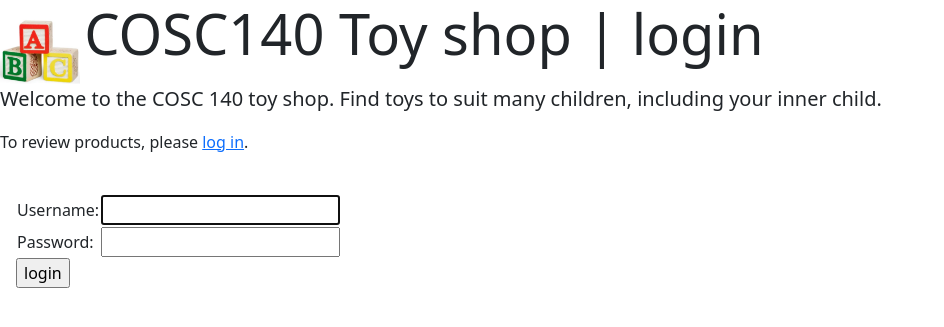
After one commit to cosc140-s22/cosc140-lab5, a Django app: page /login/ in a window 1280 px wide. The commit adds this page. Shown: the top 327 px of the page, without its empty margins (0-944 px from the left). Run offline with Django 4.2, Linux system fonts and the light colour scheme; parts of the project's set-up code (start-up, migrations or seed data) failed here and were passed over.

Commit message:
add login/logout

```diff
--- a/products/static/products.css
+++ b/products/static/products.css
@@ -1,3 +1,7 @@
+section {
+    margin: 1em;
+}
+
 .right {
     text-align: right;
 }
--- a/products/templates/base.html
+++ b/products/templates/base.html
@@ -15,6 +15,14 @@
       Welcome to the COSC 140 toy shop.
       Find toys to suit many children, including your inner child.
       </p>
+      <div>
+      {% if user.is_authenticated %}
+      Welcome, {{ user.username }}. <a class="btn btn-sm btn-primary" href="{% url 'logout' %}">Logout</a>
+      {% else %}
+      To review products, please <a href="{% url 'login' %}?next={{request.path}}">log in</a>.
+      {% endif %}
+      </div>
+      <br>
     </header>
 
     {% block sidebar %}
--- a/products/templates/products/index.html
+++ b/products/templates/products/index.html
@@ -3,8 +3,8 @@
 {% block sidebar %}
 <form method="get" action="{% url 'index' %}">
     {{ form }}
-    <input class="btn btn-primary" type="submit" name="Filter results">
-    <a href="{% url 'index' %}?reset=true" class="btn btn-secondary">Reset filters</a>
+    <input class="btn btn-sm btn-info" type="submit" name="Filter results">
+    <a href="{% url 'index' %}?reset=true" class="btn btn-sm btn-secondary">Reset filters</a>
 </form>
 {% endblock %}
 
--- a/products/templates/products/show.html
+++ b/products/templates/products/show.html
@@ -14,6 +14,6 @@
 {% block footer %}
 <br>
 <div>
-<a class="btn btn-primary" href="{% url 'index' %}">Back to all toys</a>
+<a class="btn btn-sm btn-primary" href="{% url 'index' %}">Back to all toys</a>
 </div>
 {% endblock %}
--- /dev/null
+++ b/products/templates/registration/login.html
@@ -0,0 +1,31 @@
+{% extends "base.html" %}
+
+{% block title %} {{ block.super }} | login {% endblock title %}
+
+{% block content %}
+<section id="main">
+    {% if form.errors %}
+        <p>Your username and password didn't match. Please try again.</p>
+    {% endif %}
+
+    {% if next %}
+      {% if user.is_authenticated %}
+        <p>Your account doesn't have access to this page. To proceed, please login with an account that has access.</p>
+      {% else %}
+        <p>Please login to see this page.</p>
+      {% endif %}
+    {% endif %}
+    <form method="post" action="{% url 'login' %}"> {% csrf_token %}
+      <table>
+        <tr>
+          <td>{{ form.username.label_tag }}</td>
+          <td>{{ form.username }}</td> </tr>
+        <tr>
+          <td>{{ form.password.label_tag }}</td> <td>{{ form.password }}</td>
+        </tr>
+      </table>
+      <input type="submit" value="login" />
+      <input type="hidden" name="next" value="{{ next }}" />
+  </form>
+</section>
+{% endblock content %}
--- a/toystore/settings.py
+++ b/toystore/settings.py
@@ -128,3 +128,5 @@ DEFAULT_AUTO_FIELD = 'django.db.models.BigAutoField'
 
 MEDIA_ROOT = os.path.join(BASE_DIR, "images")
 MEDIA_URL = '/images/'
+
+LOGIN_URL = '/login/'
--- a/toystore/urls.py
+++ b/toystore/urls.py
@@ -18,6 +18,7 @@ from django.shortcuts import redirect
 from django.urls import path, include, reverse_lazy
 from django.conf import settings
 from django.conf.urls.static import static
+from django.contrib.auth import views as auth_views
 
 from products.views import index, show
 
@@ -27,6 +28,8 @@ def root_redirect(request):
 
 urlpatterns = [
     path('admin/', admin.site.urls),
+    path('login/', auth_views.LoginView.as_view(), name='login'),
+    path('logout/', auth_views.LogoutView.as_view(next_page='/'), name='logout'),
     path('products/', index, name='index'),
     path('products/<int:product_id>', show, name='show'),
     path('', root_redirect),
```
